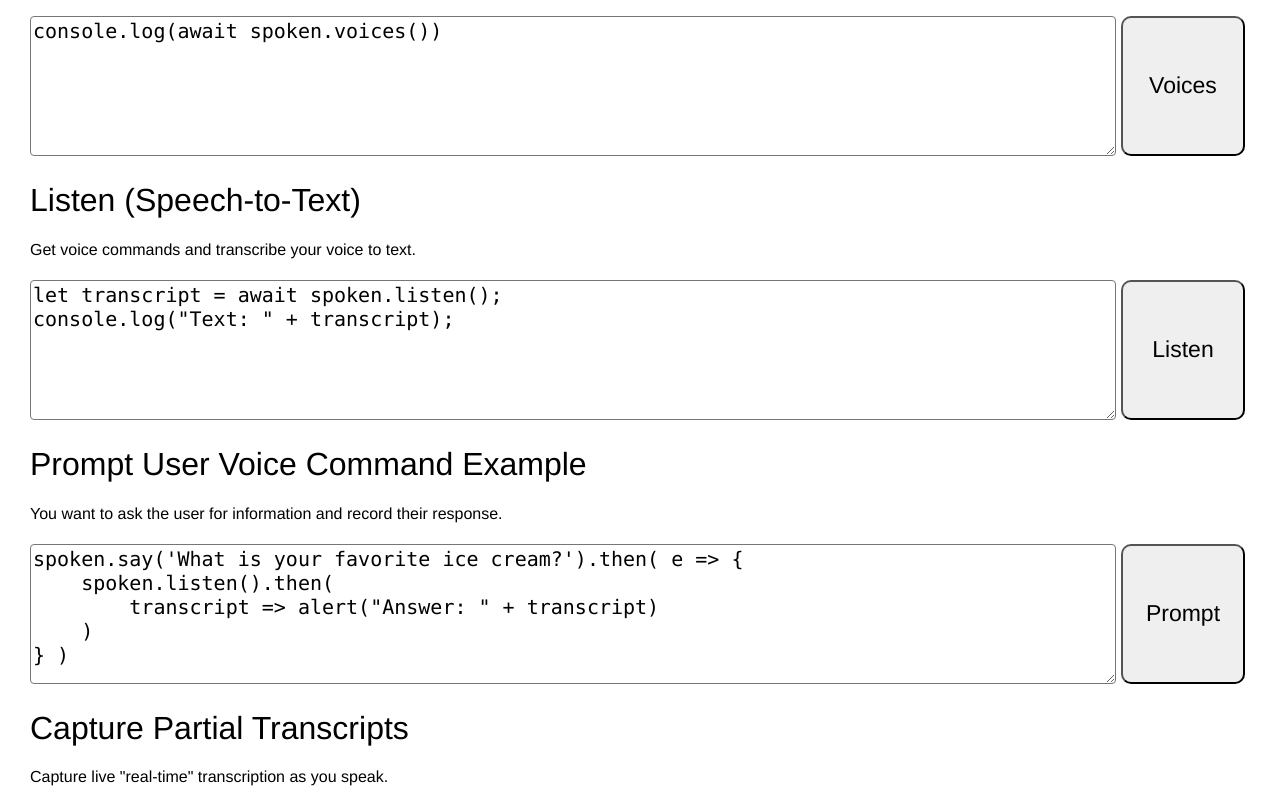
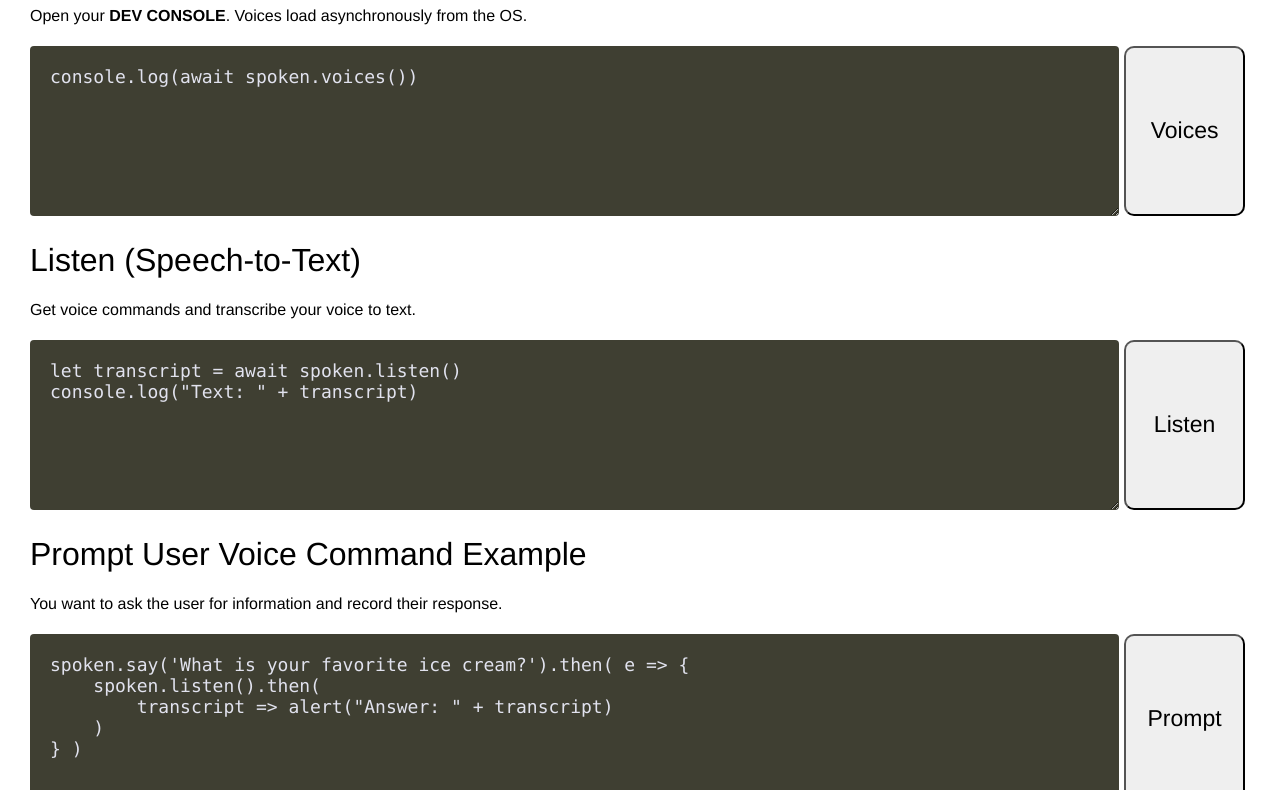
Before and after one commit to stephenlb/spoken, a website: page index.html in a window 1280 px wide. Shown: the part 525-1315 px from the top of the page. Drawn offline with Linux system fonts and the light colour scheme.

Commit message:
improved playground a bit.

```diff
--- a/index.html
+++ b/index.html
@@ -24,8 +24,8 @@
     <h1>Listen (Speech-to-Text)</h1>
     <p>Get voice commands and transcribe your voice to text.</p>
     <div class="codebox">
-        <textarea>let transcript = await spoken.listen();
-console.log("Text: " + transcript);
+        <textarea>let transcript = await spoken.listen()
+console.log("Text: " + transcript)
 </textarea>
         <button>Listen</button>
     </div>
@@ -104,14 +104,19 @@ button {
     font-family: "San Francisco", "Helvetica Neue", "Helvetica", Arial, Sans-Serif;
     font-weight: 400;
     font-size: 23px;
-    height: 140px;
+    height: 170px;
 }
 textarea {
     flex: 10;
+    white-space: nowrap;
+    border: 0;
+    padding: 20px;
     border-radius: 4px;
     font-family: "Lucida Console", Monaco, monospace;
-    font-size: 20px;
-    height: 140px;
+    font-size: 18px;
+    height: 170px;
+    background: #3f3f32;
+    color: #e1e2ee;
 }
 div.codebox {
     display: flex;
--- a/package.json
+++ b/package.json
@@ -1,6 +1,6 @@
 {
   "name": "spoken",
-  "version": "1.0.18",
+  "version": "1.0.20",
   "license": "MIT",
   "author": "Stephen Blum",
   "description": "JavaScript Web API for Text-to-Speech and Speech-to-Text.",
```
